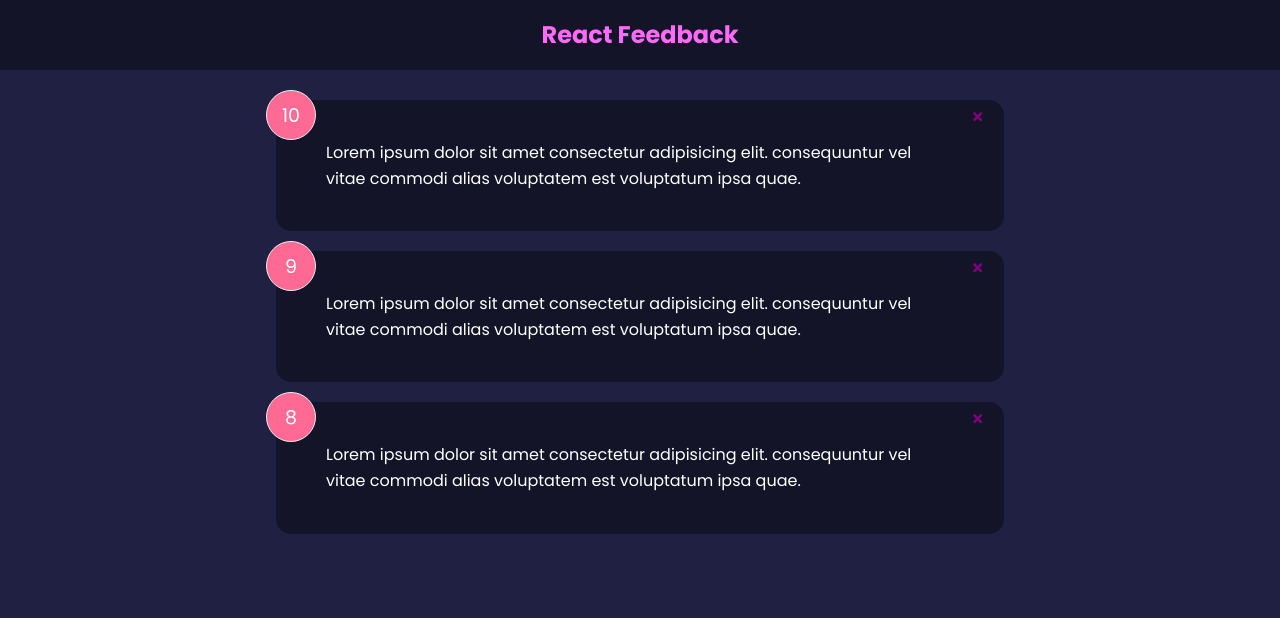
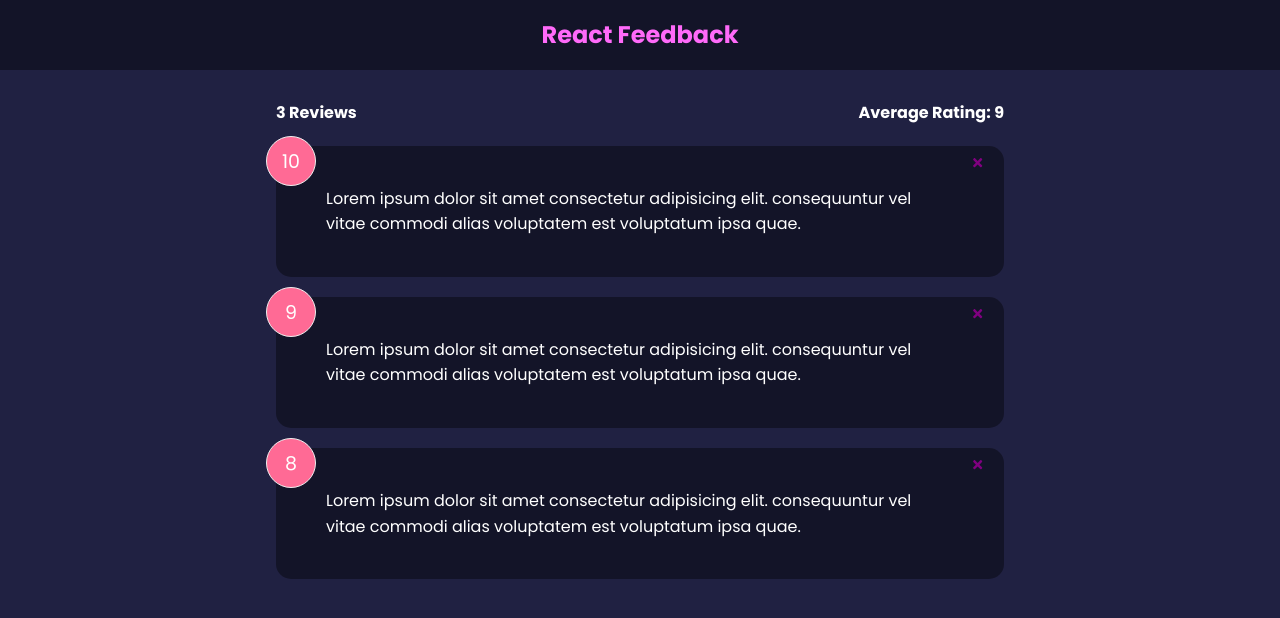
Before and after one commit to AnthonyEdwardStark3000/React, a React (Create React App) app in the folder feedback-app/: page / in a window 1280 px wide. Shown: the top 618 px of the page. Built offline with nearby package versions, Linux system fonts and the light colour scheme.

Commit message:
Done something and React is kind of weird

```diff
--- a/feedback-app/src/App.js
+++ b/feedback-app/src/App.js
@@ -41,6 +41,7 @@ import { useState } from 'react';
 // import FeedBackItem from './Components/FeedBackItem';
 import FeedBackList from './Components/FeedBackList';
 import FeedbackData from './Data/FeedbackData';
+import FeedBackStats from './Components/FeedBackStats';
 
 function App(){
     //state definition starts
@@ -62,6 +63,7 @@ function App(){
         //bgColor='red' textColor='white'
         ></Header>
         <div className="container">
+        <FeedBackStats feedback = {feedback}/>
         <FeedBackList feedback = {feedback} handleDelete = {deleteFeedback}/>
         </div>
         </>
--- /dev/null
+++ b/feedback-app/src/Components/FeedBackStats.jsx
@@ -0,0 +1,23 @@
+import React from 'react';
+import PropTypes from 'prop-types';
+
+function FeedBackStats({feedback}) {
+    //Calculating average
+    let average = feedback.reduce((acc, cur) => {
+        return acc + cur.rating
+    }, 0)/ feedback.length;
+    average = average.toFixed(1).replace(/[.,]0$/, '');
+    console.log('average'+' '+average);
+  return (
+      <div className='feedback-stats'>
+    <h4>{feedback.length} Reviews</h4>
+    <h4> Average Rating: {average >0 ? average: 0}</h4>
+    </div>
+  )
+}
+
+FeedBackStats.propTypes = {
+    feedback: PropTypes.array.isRequired,
+};
+
+export default FeedBackStats
```
